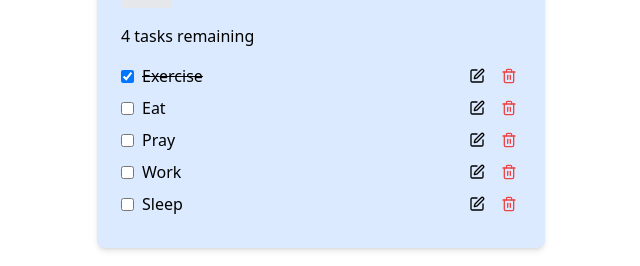
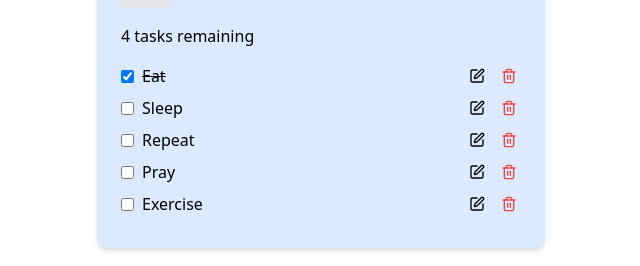
Before and after one commit to Enochflames/Todo-App, a React (Create React App) app: page / in a window 1280 px wide. Shown: the part 250-516 px from the top of the page, without its empty margins (319-959 px from the left). Built offline with nearby package versions, Linux system fonts and the light colour scheme.

Commit message:
Update TodoApp.js

```diff
--- a/src/TodoApp.js
+++ b/src/TodoApp.js
@@ -3,11 +3,11 @@ import { Trash2, Edit } from 'lucide-react';
 
 const TodoApp = () => {
   const [tasks, setTasks] = useState([
-    { id: 1, text: 'Exercise', completed: true },
-    { id: 2, text: 'Eat', completed: false },
-    { id: 3, text: 'Pray', completed: false },
-    { id: 4, text: 'Work', completed: false },
-    { id: 5, text: 'Sleep', completed: false },
+    { id: 1, text: 'Eat', completed: true },
+    { id: 2, text: 'Sleep', completed: false },
+    { id: 3, text: 'Repeat', completed: false },
+    { id: 4, text: 'Pray', completed: false },
+    { id: 5, text: 'Exercise', completed: false },
   ]);
   const [newTask, setNewTask] = useState('');
   const [filter, setFilter] = useState('All');
```
